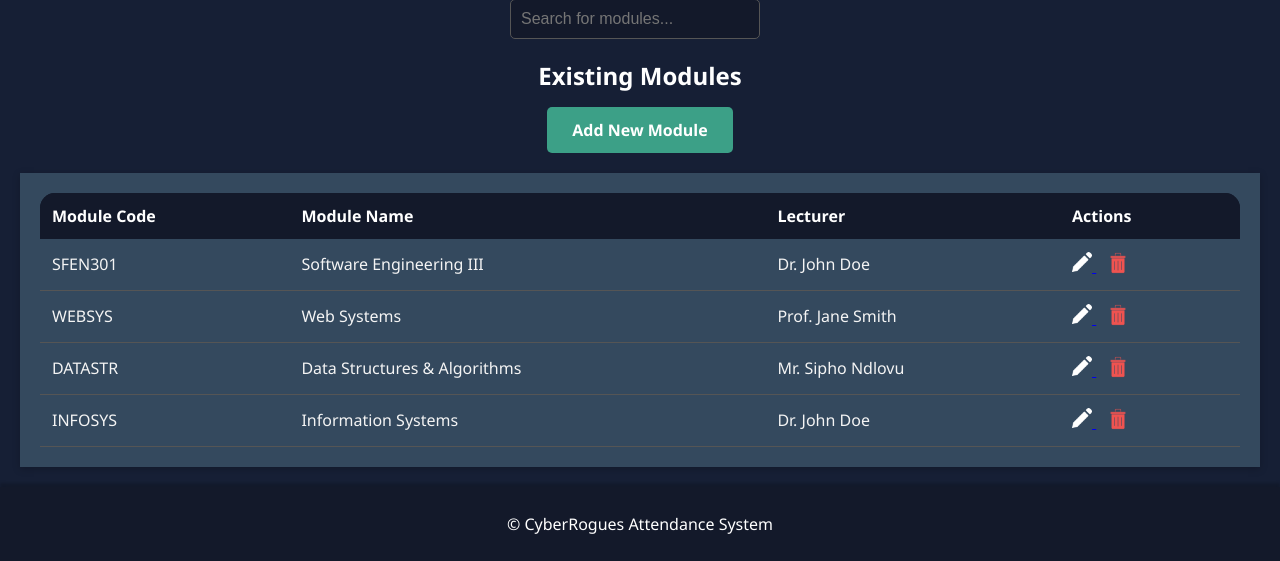
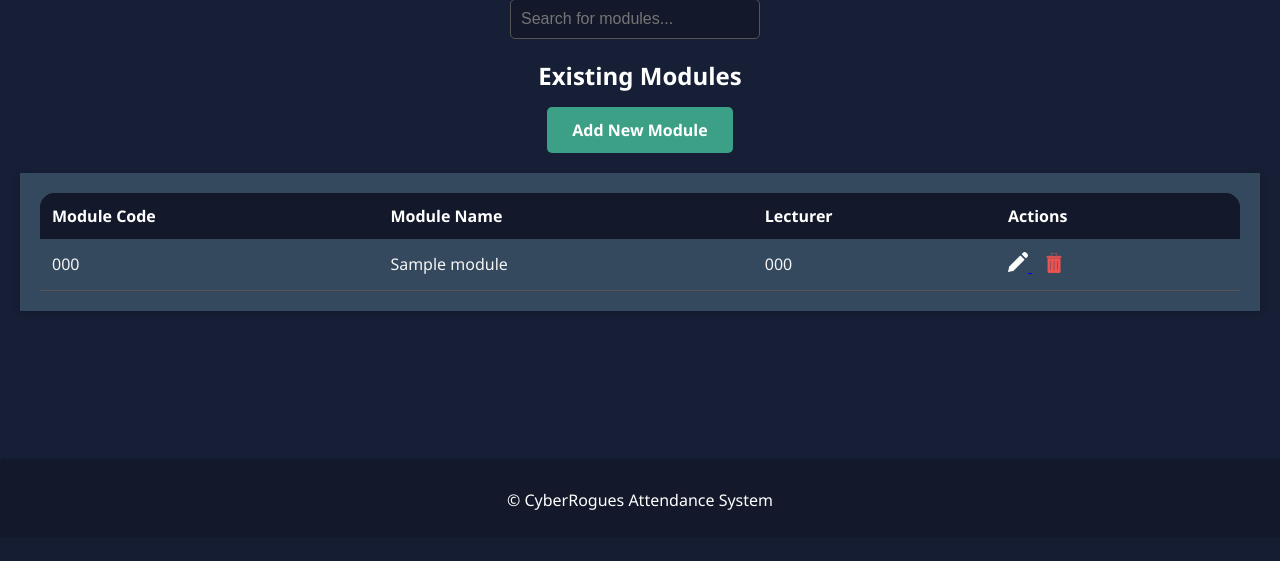
Before and after one commit to MandisaBiyela/SFEN301, a Flask app: page /module.html in a window 1280 px wide. Shown: the part 263-824 px from the top of the page. After the commit the page ends 773 px from the top, so only its background shows below. Run offline with Flask 3, Linux system fonts and the light colour scheme; tables that the repository leaves empty hold one stand-in row (values such as "Sample post").

Commit message:
module CRUD complete

```diff
--- a/app.py
+++ b/app.py
@@ -63,43 +63,6 @@ def lecturer():
     Displays the list of all lecturers from the database.
     """
     return render_template('lecturer.html')
-
-@app.route('/api/lecturers')
-def get_lecturers():
-    """
-    API endpoint to get all lecturers as JSON
-    """
-    try:
-        lecturers = Lecturer.query.order_by(Lecturer.name).all()
-        return jsonify([{
-            'lecturer_number': l.lecturer_number,
-            'name': l.name,
-            'surname': l.surname,
-            'email': l.email,
-            'modules': [] # You can add actual modules here when that functionality is implemented
-        } for l in lecturers])
-    except Exception as e:
-        print(f"Error fetching lecturers: {e}")
-        return jsonify({'error': 'Error fetching lecturer data'}), 500
-
-@app.route('/api/lecturers/<lecturer_number>', methods = ['DELETE'])
-def delete_lecturer(lecturer_number):
-    try:
-        lecturer_to_delete = Lecturer.query.filter_by(lecturer_number=lecturer_number).first()
-        if lecturer_to_delete:
-            db.session.delete(lecturer_to_delete)
-            db.session.commit()
-            print(f"Successfully deleted lecturer")
-            return jsonify({'success': 'Successfully deleted lecturer'}), 500
-        else:
-            print(f"Lecturer {lecturer_number} doesn't exist")
-            return jsonify({'error': 'Error fetching lecturer data'}), 500
-    except Exception as e:
-        print(f"Error fetching lecturers: {e}")
-        return jsonify({'error': 'Error deleting lecturer data'}), 500
-
-
-
 
 @app.route('/lecturer_add.html', methods=['GET', 'POST'])
 def lecturer_add():
@@ -187,6 +150,7 @@ def lecturer_edit():
 
     return render_template('lecturer_edit.html')
 
+
 @app.route('/module.html')
 def module():
     return render_template('module.html')
@@ -243,6 +207,133 @@ def register_student():
 def attendance():
     return render_template('attendance.html')
 
+# --- LECTURER API ENDPOINTS ---
+
+@app.route('/api/lecturers')
+def get_lecturers():
+    """
+    API endpoint to get all lecturers as JSON
+    """
+    try:
+        lecturers = Lecturer.query.order_by(Lecturer.lecturer_number).all()
+        return jsonify([{
+            'lecturer_number': l.lecturer_number,
+            'name': l.name,
+            'surname': l.surname,
+            'email': l.email,
+            'modules': [m.module_code for m in Module.query.filter_by(lecturer_number=l.lecturer_number).limit(5)]
+        } for l in lecturers])
+    except Exception as e:
+        print(f"Error fetching lecturers: {e}")
+        return jsonify({'error': 'Error fetching lecturer data'}), 500
+
+@app.route('/api/lecturers/<lecturer_number>', methods = ['DELETE'])
+def delete_lecturer(lecturer_number):
+    try:
+        lecturer_to_delete = Lecturer.query.filter_by(lecturer_number=lecturer_number).first()
+        if lecturer_to_delete:
+            db.session.delete(lecturer_to_delete)
+            db.session.commit()
+            print(f"Successfully deleted lecturer")
+            return jsonify({'success': 'Successfully deleted lecturer'}), 500
+        else:
+            print(f"Lecturer {lecturer_number} doesn't exist")
+            return jsonify({'error': 'Error fetching lecturer data'}), 500
+    except Exception as e:
+        print(f"Error fetching lecturers: {e}")
+        return jsonify({'error': 'Error deleting lecturer data'}), 500
+
+
+
+# --- MODULE API ENDPOINTS (NEW & UPDATED) ---
+
+@app.route('/api/modules')
+def get_modules():
+    """
+    API endpoint to get all modules as JSON
+    """
+    try:
+        modules = Module.query.order_by(Module.module_name).all()
+        return jsonify([{
+            'lecturer': m.lecturer_number,
+            'name': m.module_name,
+            'code': m.module_code
+        } for m in modules])
+    except Exception as e:
+        print(f"Error fetching lecturers: {e}")
+        return jsonify({'error': 'Error fetching lecturer data'}), 500
+
+@app.route('/api/modules/<module_id>', methods=['GET'])
+def get_module(module_id):
+    """ API endpoint to get a single module by its ID. """
+    try:
+        module = Module.query.filter_by(module_code = module_id).first()
+        if module:
+            return jsonify({
+                'id': module.id,
+                'code': module.module_code,
+                'name': module.module_name,
+                'lecturer_number': module.lecturer_number
+            })
+        return jsonify({'error': 'Module not found'}), 404
+    except Exception as e:
+        return jsonify({'error': f'Error fetching module: {e}'}), 500
+
+@app.route('/api/modules', methods=['POST'])
+def add_module():
+    """ API endpoint to add a new module. """
+    data = request.get_json()
+    module_code = data.get('code')
+    module_name = data.get('name')
+    lecturer_number = data.get('lecturer_number')
+
+    if not all([module_code, module_name, lecturer_number]):
+        return jsonify({'error': 'Module code, name, and lecturer are required'}), 400
+    if Module.query.filter_by(module_code=module_code).first():
+        return jsonify({'error': f'Module with code {module_code} already exists'}), 409
+
+    new_module = Module(module_code=module_code, module_name=module_name, lecturer_number=lecturer_number)
+    try:
+        db.session.add(new_module)
+        db.session.commit()
+        return jsonify({'message': 'Module added successfully'}), 201
+    except Exception as e:
+        db.session.rollback()
+        return jsonify({'error': f'Database error: {e}'}), 500
+
+@app.route('/api/modules/<module_id>', methods=['PUT'])
+def update_module(module_id):
+    """ API endpoint to update an existing module. """
+    module_to_update = Module.query.filter_by(module_code = module_id).first()
+    if not module_to_update:
+        return jsonify({'error': 'Module not found'}), 404
+
+    data = request.get_json()
+    module_to_update.module_code = data.get('code', module_to_update.module_code)
+    module_to_update.module_name = data.get('name', module_to_update.module_name)
+    module_to_update.lecturer_number = data.get('lecturer_number', module_to_update.lecturer_number)
+
+    try:
+        db.session.commit()
+        return jsonify({'message': 'Module updated successfully'}), 200
+    except Exception as e:
+        db.session.rollback()
+        return jsonify({'error': f'Database error: {e}'}), 500
+
+@app.route('/api/modules/<module_id>', methods=['DELETE'])
+def delete_module(module_id):
+    """ API endpoint to delete a module. """
+    module_to_delete = Module.query.filter_by(module_code = module_id).first()
+    if not module_to_delete:
+        return jsonify({'error': 'Module not found'}), 404
+
+    try:
+        db.session.delete(module_to_delete)
+        db.session.commit()
+        return jsonify({'message': 'Module deleted successfully'}), 200
+    except Exception as e:
+        db.session.rollback()
+        return jsonify({'error': f'Database error: {e}'}), 500
 
 
 
--- a/static/js/lecturer.js
+++ b/static/js/lecturer.js
@@ -197,7 +197,7 @@ document.addEventListener('DOMContentLoaded', async function() {
                 if (confirm(`Are you sure you want to delete lecturer ${lecturerNumber}?`)) {
                     // Remove lecturer from array
                     lecturers = lecturers.filter(lecturer => lecturer.lecturer_number !== lecturerNumber);
-                    // TO-DO: send a request to the server to delete the lecturer
+                    // Update database
                     await deleteLecturer(lecturerNumber);
                     // Re-render the table
                     renderLecturersTable(lecturers);
--- a/static/js/module.js
+++ b/static/js/module.js
@@ -1,64 +1,58 @@
-document.addEventListener('DOMContentLoaded', function() {
-    // Dummy Data - In a real application, this would come from a server API or localStorage
-    let dummyLecturers = JSON.parse(localStorage.getItem('dummyLecturers')) || [
-        { id: 1, name: 'Dr. John Doe', email: 'john.doe.lecturer@example.com' },
-        { id: 2, name: 'Prof. Jane Smith', email: 'jane.smith.lecturer@example.com' },
-        { id: 3, name: 'Mr. Sipho Ndlovu', email: 'sipho.ndlovu.lecturer@example.com' },
-    ];
 
-    let dummyModules = JSON.parse(localStorage.getItem('dummyModules')) || [
-        { id: 1, code: 'SFEN301', name: 'Software Engineering III', lecturer: 'Dr. John Doe' },
-        { id: 2, code: 'WEBSYS', name: 'Web Systems', lecturer: 'Prof. Jane Smith' },
-        { id: 3, code: 'DATASTR', name: 'Data Structures & Algorithms', lecturer: 'Mr. Sipho Ndlovu' },
-        { id: 4, code: 'INFOSYS', name: 'Information Systems', lecturer: 'Dr. John Doe' },
-    ];
-
-    // Update localStorage "database"
-    function updateLocalStorage() {
-        localStorage.setItem('dummyModules', JSON.stringify(dummyModules));
-        localStorage.setItem('dummyLecturers', JSON.stringify(dummyLecturers));
+async function fetchModules() {
+    try {
+        const response = await fetch('/api/modules');
+        if (!response.ok) throw new Error('Failed to fetch modules');
+        return await response.json();
+    } catch (error) {
+        console.error('Error fetching modules:', error);
+        return [];
+    }
 }
 
-    // Back button functionality
-    const backButton = document.getElementById('back-button');
-    if (backButton) {
-        backButton.addEventListener('click', function(e) {
-            e.preventDefault();
-            const currentPage = window.location.pathname;
-            if (currentPage.includes('module_add.html') || currentPage.includes('module_edit.html')) {
-                window.location.href = 'module.html';
-            } else {
-                window.location.href = 'admin_dashboard.html';
+async function fetchModuleById(moduleId) {
+    try {
+        const response = await fetch(`/api/modules/${moduleId}`);
+        if (!response.ok) throw new Error('Failed to fetch module');
+        return await response.json();
+    } catch (error) {
+        console.error(`Error fetching module ${moduleId}:`, error);
+        return null;
     }
-        });
 }
 
-    // Logout button functionality
-    const logoutBtn = document.querySelector('.logout-btn');
-    if (logoutBtn) {
-        logoutBtn.addEventListener('click', function () {
-            const confirmLogout = confirm("Are you sure you want to log out?");
-            if (confirmLogout) {
-                sessionStorage.clear();
-                localStorage.clear();
-                window.location.href = 'login.html';
+async function fetchLecturers() {
+    try {
+        const response = await fetch('/api/lecturers');
+        if (!response.ok) throw new Error('Failed to fetch lecturers');
+        return await response.json();
+    } catch (error) {
+        console.error('Error fetching lecturers:', error);
+        showStatusMessage('Could not load lecturers.', 'error');
+        return [];
     }
-        });
 }
 
-    // Profile button functionality
-    const profileBtn = document.querySelector('.profile-btn');
-    if (profileBtn) {
-        profileBtn.addEventListener('click', function () {
-            window.location.href = 'profile.html';
+async function deleteModule(moduleId) {
+    try {
+        const response = await fetch(`/api/modules/${moduleId}`, {
+            method: 'DELETE',
         });
+        if (!response.ok) throw new Error('Failed to delete module');
+        return true;
+    } catch (error) {
+        console.error('Error deleting module:', error);
+        showStatusMessage('Error deleting module.', 'error');
+        return false;
+    }
 }
 
-    // Helper function to show a status message
-    function showStatusMessage(message) {
+// Helper function to show a status message/notification
+function showStatusMessage(message, type = 'success') {
     const messageContainer = document.getElementById('status-message-container');
     if (messageContainer) {
         messageContainer.textContent = message;
+        messageContainer.className = `status-message-container ${type}`; // Add type for styling
         messageContainer.style.display = 'block';
         setTimeout(() => {
             messageContainer.style.display = 'none';
@@ -66,139 +60,184 @@ document.addEventListener('DOMContentLoaded', function() {
     }
 }
 
+
+document.addEventListener('DOMContentLoaded', async function() {
+
+    // --- Common Page Logic (Buttons) ---
+    const backButton = document.getElementById('back-button');
+    if (backButton) {
+        backButton.addEventListener('click', (e) => {
+            e.preventDefault();
+            window.history.back();
+        });
+    }
+    document.querySelector('.logout-btn')?.addEventListener('click', () => {
+        if (confirm("Are you sure you want to log out?")) window.location.href = 'login.html';
+    });
+    document.querySelector('.profile-btn')?.addEventListener('click', () => {
+        window.location.href = 'profile.html';
+    });
+
+
     // --- Module Management Page Logic ---
-    const moduleList = document.getElementById('module-list');
-    if (moduleList) {
+    if (document.getElementById('module-list')) {
+        const moduleListBody = document.getElementById('module-list');
         const moduleSearchInput = document.getElementById('module-search-input');
+        let allModules = []; // Cache for searching
 
-        function renderModuleTable(modulesToRender) {
-            moduleList.innerHTML = '';
-            if (modulesToRender.length === 0) {
-                moduleList.innerHTML = '<tr><td colspan="4" style="text-align:center;">No modules found.</td></tr>';
+        async function renderModuleTable() {
+            allModules = await fetchModules();
+            const query = moduleSearchInput.value.toLowerCase();
+            const filteredModules = allModules.filter(module =>
+                module.code.toLowerCase().includes(query) ||
+                module.name.toLowerCase().includes(query) ||
+                module.lecturer.toLowerCase().includes(query)
+            );
+
+            moduleListBody.innerHTML = '';
+            if (filteredModules.length === 0) {
+                moduleListBody.innerHTML = '<tr><td colspan="4" style="text-align:center;">No modules found.</td></tr>';
                 return;
             }
 
-            modulesToRender.forEach(module => {
+            filteredModules.forEach(module => {
                 const row = document.createElement('tr');
                 row.innerHTML = `
                     <td>${module.code}</td>
                     <td>${module.name}</td>
                     <td>${module.lecturer}</td>
                     <td>
-                        <a href="module_edit.html?id=${module.id}" class="image-btn edit-btn">
+                        <a href="module_edit.html?id=${module.code}" class="image-btn edit-btn" title="Edit">
                             <img src="/static/images/Edit.png" alt="Edit" class="action-icon">
                         </a>
-                        <button class="image-btn delete-btn" data-id="${module.id}">
+                        <button class="image-btn delete-btn" data-id="${module.code}" title="Delete">
                             <img src="/static/images/Delete.png" alt="Delete" class="action-icon">
                         </button>
                     </td>
                 `;
-                moduleList.appendChild(row);
-            });
-            // Attach event listeners to the new delete buttons
-            document.querySelectorAll('.delete-btn').forEach(button => {
-                button.addEventListener('click', function() {
-                    const moduleId = this.dataset.id;
-                    if (confirm(`Are you sure you want to delete module with ID ${moduleId}?`)) {
-                        dummyModules = dummyModules.filter(module => module.id != moduleId);
-                        updateLocalStorage();
-                        window.location.href = 'module.html?status=deleted';
-                    }
-                });
+                moduleListBody.appendChild(row);
             });
         }
 
-        function filterModules() {
-            const query = moduleSearchInput.value.toLowerCase();
-            const filteredModules = dummyModules.filter(module =>
-                module.code.toLowerCase().includes(query) ||
-                module.name.toLowerCase().includes(query) ||
-                module.lecturer.toLowerCase().includes(query)
-            );
-            renderModuleTable(filteredModules);
+        // Event delegation for delete buttons
+        moduleListBody.addEventListener('click', async (event) => {
+            const deleteButton = event.target.closest('.delete-btn');
+            if (deleteButton) {
+                const moduleId = deleteButton.dataset.id;
+                if (confirm(`Are you sure you want to delete this module?`)) {
+                    const success = await deleteModule(moduleId);
+                    if (success) {
+                        showStatusMessage('Module has been successfully deleted.');
+                        renderModuleTable(); // Re-render the table
+                    }
+                }
+            }
+        });
+
+        moduleSearchInput.addEventListener('input', renderModuleTable);
+
+        // Initial table load and status messages
+        renderModuleTable();
+        const params = new URLSearchParams(window.location.search);
+        const status = params.get('status');
+        if (status === 'added') showStatusMessage('Module has been successfully added.');
+        if (status === 'edited') showStatusMessage('Module details have been successfully updated.');
     }
 
-        moduleSearchInput.addEventListener('input', filterModules);
-        renderModuleTable(dummyModules);
-
-        // Show status messages based on URL params
-        const params = new URLSearchParams(window.location.search);
-        const status = params.get('status');
-        if (status) {
-            let message = '';
-            if (status === 'added') message = 'Module has been successfully added.';
-            else if (status === 'edited') message = 'Module details have been successfully updated.';
-            else if (status === 'deleted') message = 'Module has been successfully deleted.';
-            if (message) showStatusMessage(message);
-        }
-    }
 
     // --- Add Module Page Logic ---
+    if (document.getElementById('add-module-form')) {
         const addModuleForm = document.getElementById('add-module-form');
-    if (addModuleForm) {
-        const moduleCodeInput = document.getElementById('module-code');
-        const moduleNameInput = document.getElementById('module-name');
         const lecturerSelect = document.getElementById('lecturer');
 
-        // Sort lecturers alphabetically and populate dropdown
-        dummyLecturers.sort((a, b) => a.name.localeCompare(b.name));
-        dummyLecturers.forEach(lecturer => {
-            const option = document.createElement('option');
-            option.value = lecturer.name;
-            option.textContent = lecturer.name;
-            lecturerSelect.appendChild(option);
+        // Populate lecturer dropdown
+        const lecturers = await fetchLecturers();
+        lecturers.sort((a, b) => a.name.localeCompare(b.name));
+        lecturers.forEach(lecturer => {
+            const option = new Option(`${lecturer.name}`, lecturer.lecturer_number);
+            lecturerSelect.add(option);
         });
 
-        addModuleForm.addEventListener('submit', function(e) {
+        addModuleForm.addEventListener('submit', async function(e) {
             e.preventDefault();
-            const newModule = {
-                id: dummyModules.length > 0 ? Math.max(...dummyModules.map(m => m.id)) + 1 : 1,
-                code: moduleCodeInput.value.trim(),
-                name: moduleNameInput.value.trim(),
-                lecturer: lecturerSelect.value
+            const moduleData = {
+                code: document.getElementById('module-code').value.trim(),
+                name: document.getElementById('module-name').value.trim(),
+                lecturer_number: lecturerSelect.value
             };
-            dummyModules.push(newModule);
-            updateLocalStorage();
-            console.log('Added new module:', newModule);
-            // Redirects to module.html with a success message
+
+            const response = await fetch('/api/modules', {
+                method: 'POST',
+                headers: { 'Content-Type': 'application/json' },
+                body: JSON.stringify(moduleData)
+            });
+
+            if (response.ok) {
                 window.location.href = 'module.html?status=added';
+            } else {
+                const result = await response.json();
+                showStatusMessage(result.error || 'Error adding module.', 'error');
+            }
         });
     }
 
+
     // --- Edit Module Page Logic ---
+    if (document.getElementById('edit-module-form')) {
         const editModuleForm = document.getElementById('edit-module-form');
-    if (editModuleForm) {
         const params = new URLSearchParams(window.location.search);
         const moduleId = params.get('id');
-        const moduleToEdit = dummyModules.find(m => m.id == moduleId);
+
+        if (!moduleId) {
+            showStatusMessage('No module ID provided for editing.', 'error');
+            return;
+        }
+
+        // Fetch both module and lecturer data in parallel
+        const [moduleToEdit, lecturers] = await Promise.all([
+            fetchModuleById(moduleId),
+            fetchLecturers()
+        ]);
 
         if (moduleToEdit) {
+            // Populate form fields
             document.getElementById('module-code').value = moduleToEdit.code;
             document.getElementById('module-name').value = moduleToEdit.name;
 
+            // Populate lecturer dropdown
             const lecturerSelect = document.getElementById('lecturer');
-            // Clear existing options and repopulate dropdown
-            lecturerSelect.innerHTML = '';
-            dummyLecturers.sort((a, b) => a.name.localeCompare(b.name));
-            dummyLecturers.forEach(lecturer => {
-                const option = document.createElement('option');
-                option.value = lecturer.name;
-                option.textContent = lecturer.name;
-                lecturerSelect.appendChild(option);
+            lecturers.sort((a, b) => a.name.localeCompare(b.name));
+            lecturers.forEach(lecturer => {
+                const option = new Option(`${lecturer.name}`, lecturer.lecturer_number);
+                lecturerSelect.add(option);
             });
-            // Set the value after populating the options
-            lecturerSelect.value = moduleToEdit.lecturer;
+            // Set the correct lecturer as selected
+            lecturerSelect.value = moduleToEdit.lecturer_number;
 
-            editModuleForm.addEventListener('submit', function(e) {
+            // Handle form submission
+            editModuleForm.addEventListener('submit', async function(e) {
                 e.preventDefault();
-                moduleToEdit.code = document.getElementById('module-code').value.trim();
-                moduleToEdit.name = document.getElementById('module-name').value.trim();
-                moduleToEdit.lecturer = document.getElementById('lecturer').value;
-                updateLocalStorage();
+                const updatedData = {
+                    code: document.getElementById('module-code').value.trim(),
+                    name: document.getElementById('module-name').value.trim(),
+                    lecturer_number: lecturerSelect.value
+                };
+
+                const response = await fetch(`/api/modules/${moduleId}`, {
+                    method: 'PUT',
+                    headers: { 'Content-Type': 'application/json' },
+                    body: JSON.stringify(updatedData)
+                });
+
+                if (response.ok) {
                     window.location.href = 'module.html?status=edited';
+                } else {
+                    const result = await response.json();
+                    showStatusMessage(result.error || 'Error updating module.', 'error');
+                }
             });
         } else {
-            console.error('Module not found for editing.');
+            showStatusMessage('Could not find module to edit.', 'error');
         }
     }
 });
--- a/templates/lecturer.html
+++ b/templates/lecturer.html
@@ -9,7 +9,7 @@
 <body>
     <header class="main-header">
         <div class="header-left">
-            <a href="admin_dashboard.html">
+            <a href="{{ url_for('admin_dashboard') }}">
                 <img src="static/images/DUT.png" alt="DUT Logo" class="dut-logo" />
             </a>
         </div>
--- a/templates/lecturer_edit.html
+++ b/templates/lecturer_edit.html
@@ -9,7 +9,7 @@
 <body>
     <header class="main-header">
         <div class="header-left">
-            <a href="templates/admin_dashboard.html">
+            <a href="admin_dashboard.html">
                 <img src="static/images/DUT.png" alt="DUT Logo" class="dut-logo" />
             </a>
         </div>
--- a/templates/module_edit.html
+++ b/templates/module_edit.html
@@ -34,7 +34,7 @@
         <div id="status-message-container" class="status-message-container"></div>
 
         <section class="form-container">
-            <form action="#" method="post" id="add-module-form">
+            <form action="#" method="post" id="edit-module-form">
                 <div class="form-group">
                     <label for="module-code">Module Code</label>
                     <input type="text" id="module-code" name="module-code" placeholder="eg. SFEN301" required>
```
Also changed, not shown: models.py (+8 -8 lines). Lines whose indentation alone changed are shown as unchanged.
